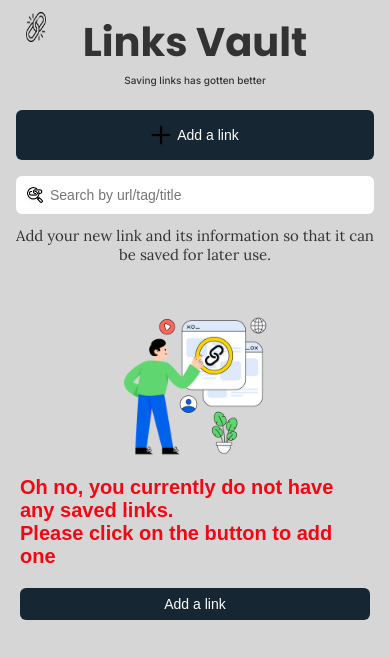
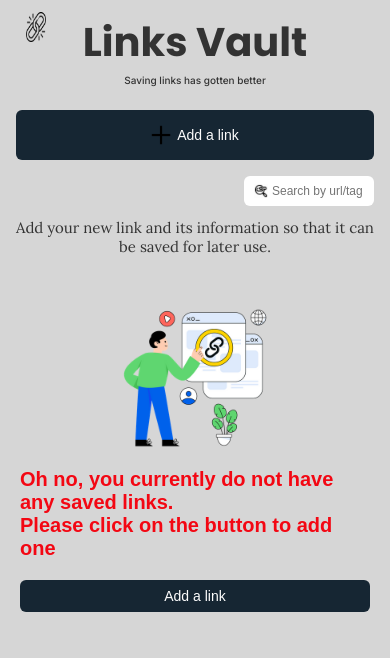
Before and after one commit to Karabo-Merinah/links-vault, a React (Vite) app: page / in a window 390 px wide. Shown: the top 658 px of the page. Built offline with nearby package versions, Linux system fonts and the light colour scheme.

Commit message:
Fixed table responsiveness and searchbar

```diff
--- a/src/index.css
+++ b/src/index.css
@@ -399,8 +399,9 @@ border:none;
 }
 .table{
   width:100%;
-    max-width:1100px;
-   margin:30px auto;
+  max-width:1100px;
+  margin:30px auto;
+  overflow-x: auto;
 }
 @media (max-width: 1200px) {
   .search-input{
@@ -419,11 +420,13 @@ border:none;
 }
 
 @media (max-width: 768px) {
-  .search-input{
-    width: 100%;
+ .search-input{
+    width: 160px;
+    height: 32px;
+    font-size: 13px;
   }
   .search-wrapper{
-    width: 100%;
+    width: auto;
   }
   .add-bottom-row{
     flex-wrap: wrap;
@@ -441,7 +444,16 @@ border:none;
   }
 }
 @media (max-width: 480px) {
-
+ .search-input{
+    width: 130px;
+    height: 30px;
+    font-size: 12px;
+    padding-left: 28px;
+  }
+  .search-icon{
+    width: 14px;
+    height: 14px;
+  }
   .add-section{
     padding: 12px 16px;
     text-align: center;
```
